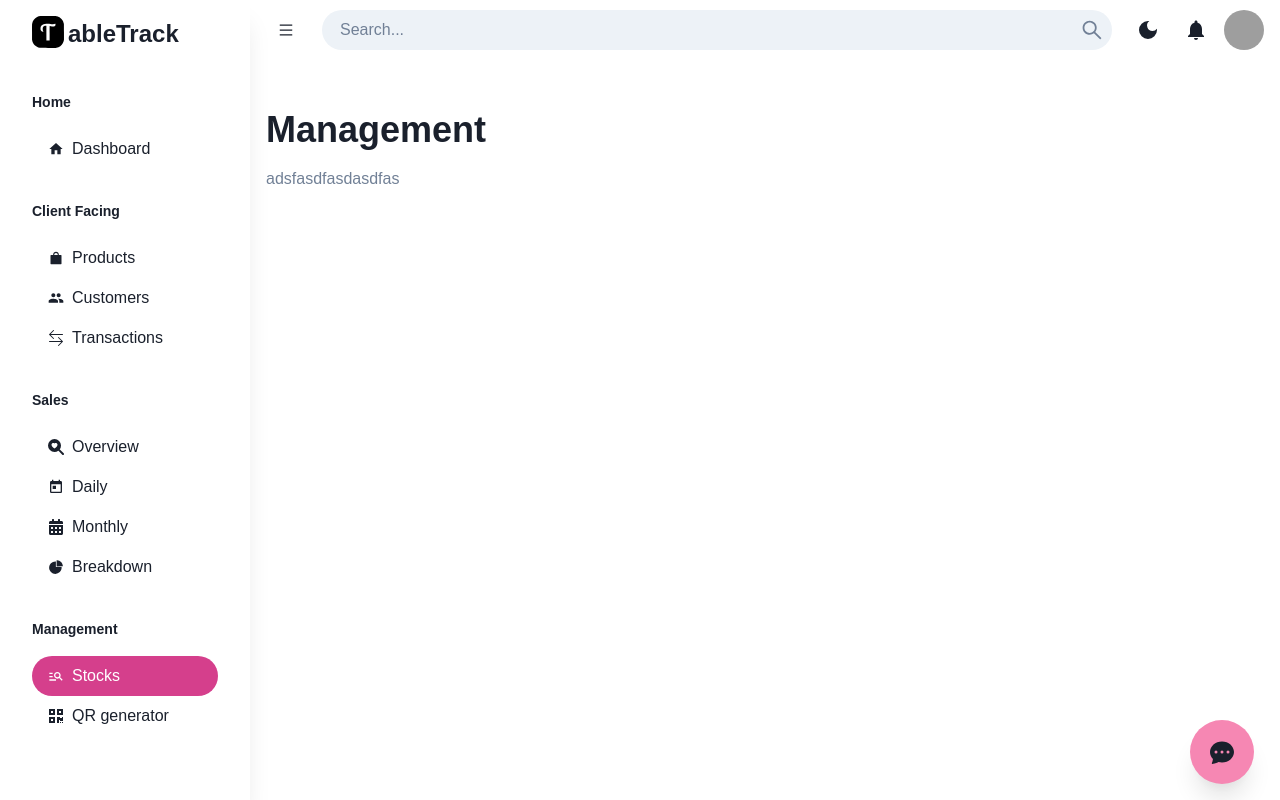
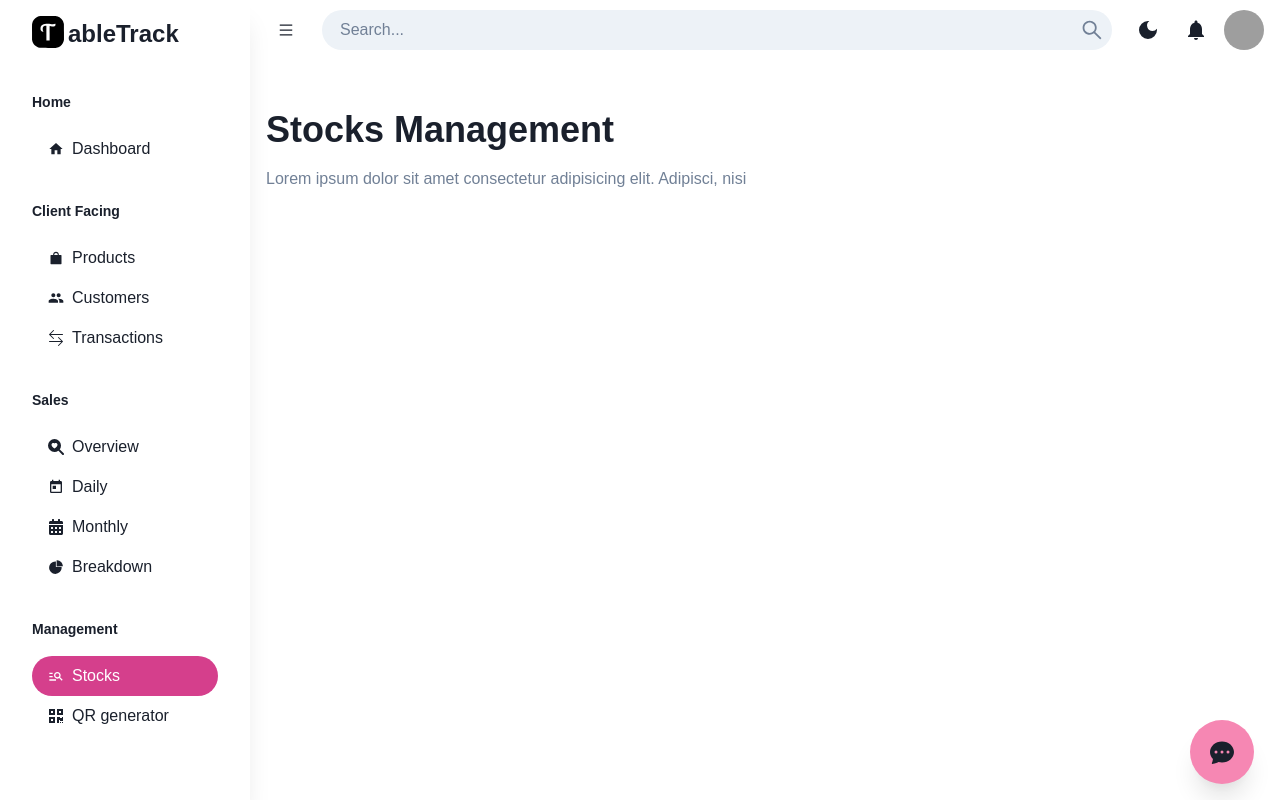
Before and after one commit to GavinITP/new-table-track, a React (Vite) app in the folder client/: page /management/stocks in a window 1280 px wide. Built offline with nearby package versions, Linux system fonts and the light colour scheme; no server answers; grey boxes are pictures that could not be loaded.

Commit message:
fix: word error

```diff
--- a/client/src/pages/client-facing/customers/index.tsx
+++ b/client/src/pages/client-facing/customers/index.tsx
@@ -36,7 +36,7 @@ interface customerType {
 const Customers = () => {
   return (
     <Box>
-      <PageHeader title="Customers" subtitle="See list of your customers" />
+      <PageHeader title="Customers" subtitle="See a list of your customers" />
       <Button
         leftIcon={<Icon as={AiFillPlusCircle} />}
         colorScheme="pink"
--- a/client/src/pages/client-facing/products/index.tsx
+++ b/client/src/pages/client-facing/products/index.tsx
@@ -32,7 +32,7 @@ const Products = () => {
     <Box>
       <PageHeader
         title="Products"
-        subtitle="Here is a complete list of all the food items your restaurant offers."
+        subtitle="Here is a complete list of all the food items your restaurant offers"
       />
       <NewProductModal />
       <Menu>
--- a/client/src/pages/client-facing/transactions/index.tsx
+++ b/client/src/pages/client-facing/transactions/index.tsx
@@ -37,7 +37,7 @@ const Customers = () => {
     <Box>
       <PageHeader
         title="Transactions"
-        subtitle="See your latest restaurant transactions history"
+        subtitle="See your latest restaurant transaction history."
       />
 
       <Button
--- a/client/src/pages/dashboard/index.tsx
+++ b/client/src/pages/dashboard/index.tsx
@@ -13,7 +13,7 @@ const Dashboard = () => {
     <Box>
       <PageHeader
         title="Dashboard"
-        subtitle="Take a quick look for your restaurant stat today."
+        subtitle="Take a quick look at your restaurant stats today"
       />
 
       <Grid
@@ -87,7 +87,7 @@ const Dashboard = () => {
         <GridItem>
           <Heading fontSize="3xl">Income sources</Heading>
           <Text color="gray.500" mt={6}>
-            Describe income sources from online and onsite
+            Describe income sources from online and onsite sources
           </Text>
 
           <IncomeSourcesChart />
--- a/client/src/pages/management/stocks/index.tsx
+++ b/client/src/pages/management/stocks/index.tsx
@@ -4,7 +4,10 @@ import PageHeader from "../../../components/PageHeader";
 const Management = () => {
   return (
     <Box>
-      <PageHeader title={"Management"} subtitle={"adsfasdfasdasdfas"} />
+      <PageHeader
+        title="Stocks Management"
+        subtitle="Lorem ipsum dolor sit amet consectetur adipisicing elit. Adipisci, nisi"
+      />
     </Box>
   );
 };
--- a/client/src/pages/sales/breakdown/index.tsx
+++ b/client/src/pages/sales/breakdown/index.tsx
@@ -8,7 +8,7 @@ const Breakdown = () => {
     <div>
       <PageHeader
         title="Breakdown"
-        subtitle="See where your income come from"
+        subtitle="See where your income comes from"
       />
       <Grid templateColumns={{ base: "1fr", lg: "40% 60%" }}>
         <IncomeSourcesChart />
```
